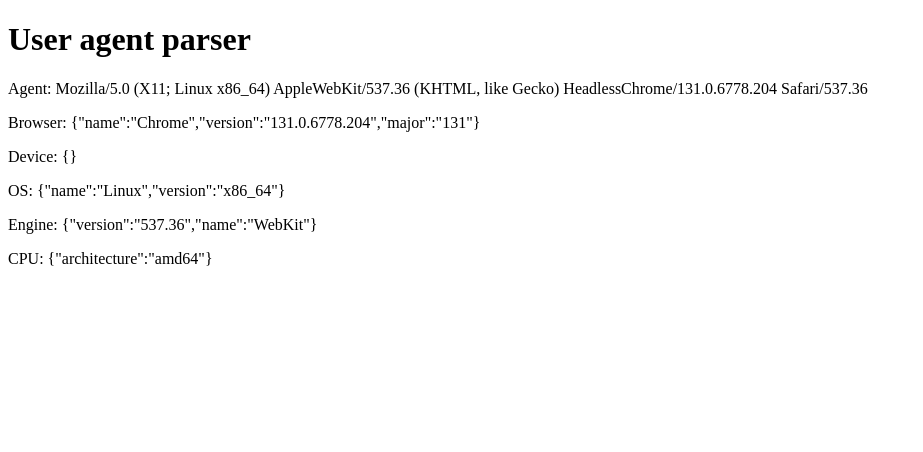
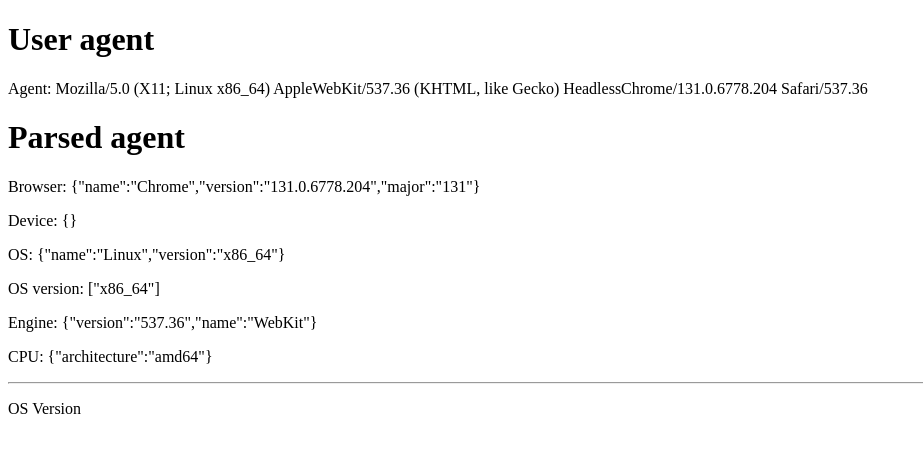
Before and after one commit to jmoniatte/jmoniatte.github.io, a plain HTML site: page agent.html in a window 1280 px wide. Shown: the whole page, without its empty margins (0-923 px from the left). Drawn offline with nearby package versions, Linux system fonts and the light colour scheme.

Commit message:
Deeplinking

```diff
--- a/agent.html
+++ b/agent.html
@@ -6,13 +6,20 @@
 	</head>
 	<body>
     <div id="wrap">
-      <h1>User agent parser</h1>
+      <h1>User agent</h1>
       <p>Agent: <span id="agent">--</span></p>
+      <h1>Parsed agent</h1>
       <p>Browser: <span id="browser">--</span></p>
       <p>Device: <span id="device">--</span></p>
       <p>OS: <span id="os">--</span></p>
+      <p>OS version: <span id="osversion">--</span></p>
       <p>Engine: <span id="engine">--</span></p>
       <p>CPU: <span id="cpu">--</span></p>
+      <hr>
+      <p>OS Version</p>
+      <p>
+
+
       <script type="text/javascript">
         $(function(){
 
@@ -24,10 +31,9 @@
           $('#browser').html(JSON.stringify(result.browser));         // {name: "Chromium", version: "15.0.874.106"}
           $('#device').html(JSON.stringify(result.device));          // {model: undefined, type: undefined, vendor: undefined}
           $('#os').html(JSON.stringify(result.os));              // {name: "Ubuntu", version: "11.10"}
+          $('#osversion').html(JSON.stringify(result.os.version.split('.')));              // {name: "Ubuntu", version: "11.10"}
           $('#engine').html(JSON.stringify(result.engine));          // "WebKit"
           $('#cpu').html(JSON.stringify(result.cpu));             // "amd64"
-
-
         });
       </script>
     </div>
```
